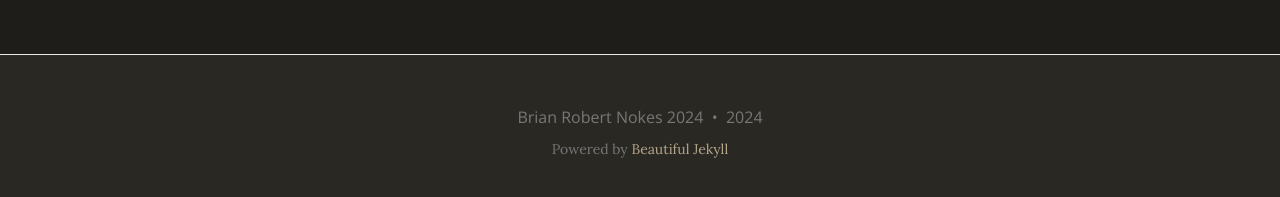
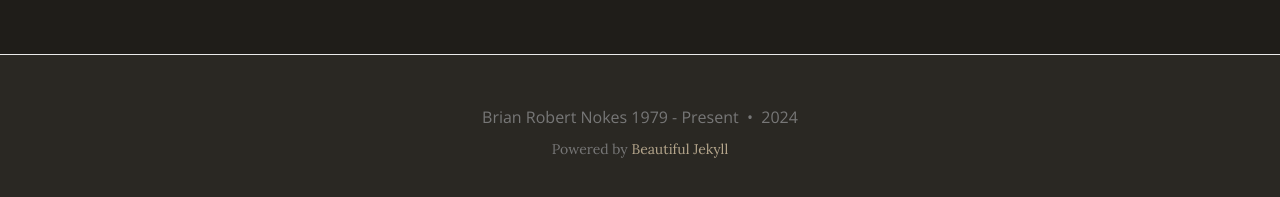
Before and after one commit to briannokes/Step-by-Step-Guides, a Jekyll site: the page built from index.md, in a window 1280 px wide. Shown: the part 690-887 px from the top of the page. Built offline with Jekyll 4.4.1, drawn with Linux system fonts in a browser that asks for light colours; nearby versions of some CDN libraries; comment, search, counter and statistics services are not loaded.

Commit message:
Brian Robert Nokes 1979 - Present

```diff
--- a/_config.yml
+++ b/_config.yml
@@ -13,7 +13,7 @@
 title: Step-by-Step Guides
 
 # Your name to show in the footer
-author: Brian Robert Nokes 2024
+author: Brian Robert Nokes 1979 - Present
 
 ###############################################
 # --- List of links in the navigation bar --- #
```
